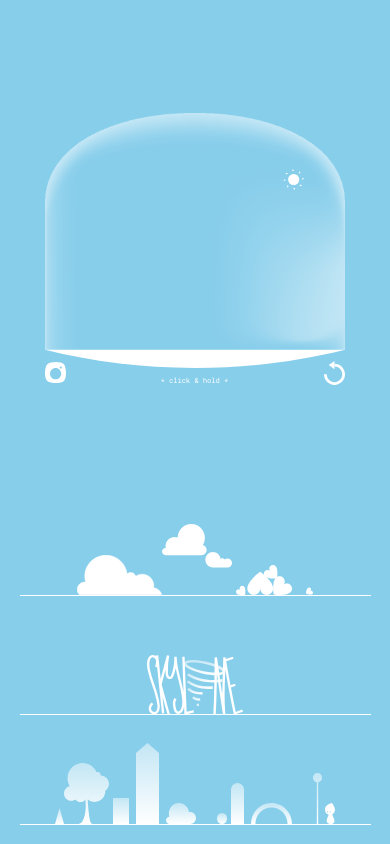
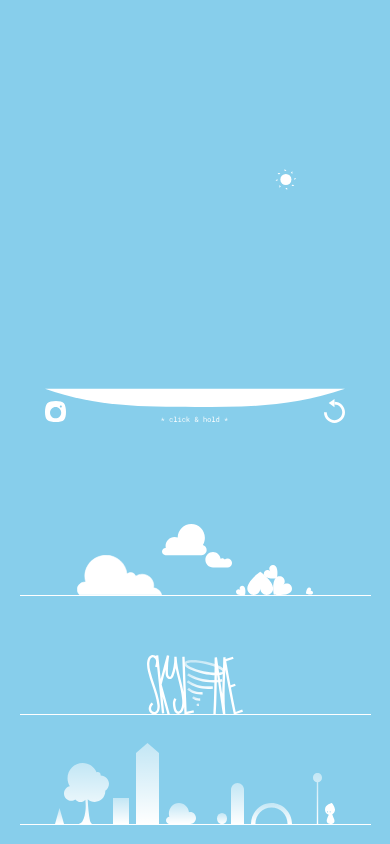
Before and after one commit to kimestelle/city-skyline, a React (Vite) app: page / in a window 390 px wide. Built offline with nearby package versions, Linux system fonts and the light colour scheme.

Commit message:
proportion adjustments, removed dome

```diff
--- a/src/App.css
+++ b/src/App.css
@@ -195,11 +195,11 @@ html, body {
   .sunbox {
     right: 20vw;
     top: 20%;
-    transform: translateX(-2vw);
+    transform: translateX(-4vw);
   }
 
   .sunbox.interactive:hover {
-    transform: translateX(-2vw) scale(1.1);
+    transform: translateX(-4vw) scale(1.1);
   }
 
   .sun {
@@ -213,12 +213,17 @@ html, body {
     height: 2.5vh;
   }
 
+  .center-bar {
+    flex: 1;
+  }
+
   .city-container {
     max-width: 77vw;
-    max-height: 55vw;
+    max-height: 30vh;;
     z-index: 10;
     align-items: flex-end;
     justify-content: center;
+    top: 0;
   }
 
   .floor {
--- a/src/city.css
+++ b/src/city.css
@@ -75,4 +75,8 @@
   .undo {
     height: 2.5vh;
   }
+  .city {
+    height: 66.3%;
+    top: 21%;
+  }
 }
```
Also changed, not shown: src/assets/ground-1.png (added), src/assets/ground.svg.
